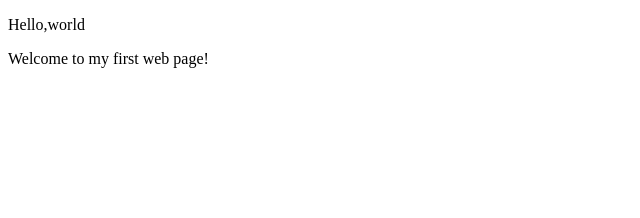
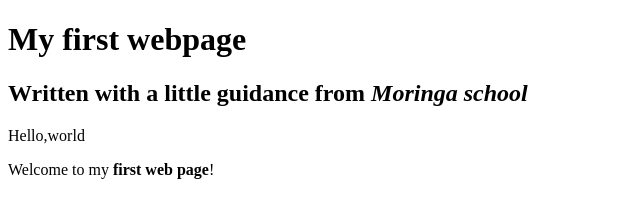
Before and after one commit to Cyndykoech/Webpage-1, a plain HTML site: page my-first-web-page.html in a window 1280 px wide. Shown: the whole page, without its empty margins (0-640 px from the left). Drawn offline with Linux system fonts and the light colour scheme.

Commit message:
add inline elements

```diff
--- a/my-first-web-page.html
+++ b/my-first-web-page.html
@@ -3,8 +3,11 @@
     <head>
         <title>my-fist-webpage!</title>
         <body>
+            <h1>My first webpage</h1>
+            <h2>Written with a little guidance from <em>Moringa school</em></h2>
+
          <p>Hello,world</p>
-            <p>Welcome to my first web page!</p>
+            <p>Welcome to my <strong>first web page</strong>!</p>
         </body>
     </head>
 </html>
```
